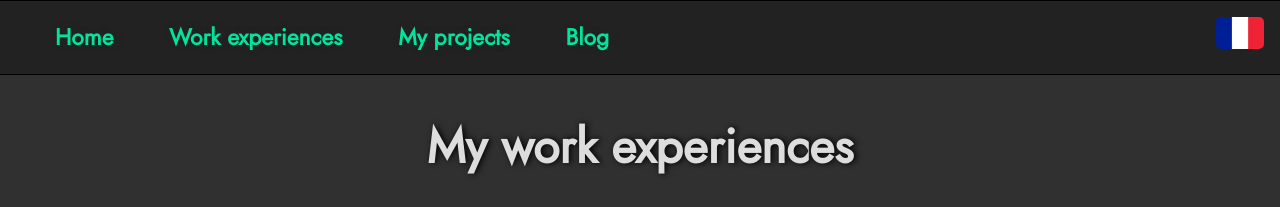
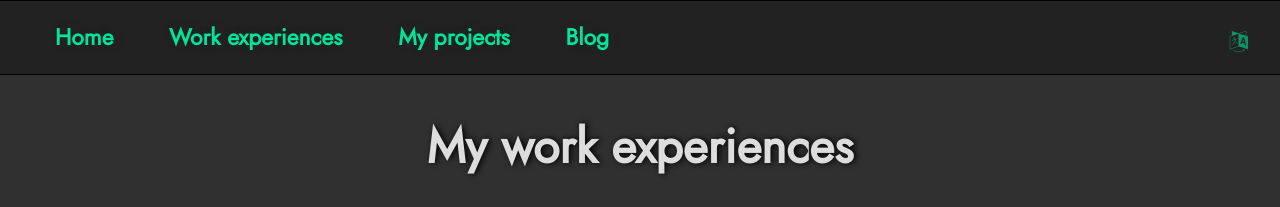
Before and after one commit to cmoineau/cmoineau.github.io, a Jekyll site: the page built from pages/en/work_experience.html, in a window 1280 px wide. Shown: the top 207 px of the page. Built offline with Jekyll 4.4.1, drawn with Linux system fonts in a browser that asks for light colours; a script that is not in the unit is left out.

Commit message:
Lang switcher added !

```diff
--- a/_includes/header_en.html
+++ b/_includes/header_en.html
@@ -7,18 +7,8 @@
         <li><a href="/work_experiences">Work experiences</a></li>
         <li><a href="/projects">My projects</a></li>
         <li><a href="/blog">Blog</a></li>
-        {% assign pages=site.pages | where:"ref", page.ref %}
-        {% for page in pages %}
-            {% if page.lang == "fr" %}
-            <img id="flag" src="/ressources/fr_flag.png" title="Vers le mode Français" onclick="go_to('{{ page.url }}')">
-            {% endif %}
-        {% endfor %}
-        {% assign posts=site.posts | where:"ref", page.ref %}
-        {% for post in posts %}
-            {% if post.lang == "fr" %}
-            <img id="flag" src="/ressources/fr_flag.png" title="Vers le mode Français" onclick="go_to('{{ post.url }}')">
-            {% endif %}
-        {% endfor %}
+
+        {% include lang_switcher.html %}
 
     </ul>
 </nav>
--- /dev/null
+++ b/_includes/lang_switcher.html
@@ -0,0 +1,25 @@
+<div class="lang_switcher">
+    <button class="langbtn"><i class="fa fa-language fa-lg" aria-hidden="true"></i></button>
+    <div class="lang_switcher-content">
+        {% assign pages=site.pages | where:"ref", page.ref%}
+        {% for page in pages %}
+            {% if page.lang == "en" %}
+                {% assign language="English" %}
+            {% endif %}
+            {% if page.lang == "fr" %}
+                {% assign language="Français" %}
+            {% endif %}
+            <a href="{{ page.url }}">{{ language }}</a>
+        {% endfor %}
+        {% assign posts=site.posts | where:"ref", page.ref%}
+        {% for post in posts %}
+            {% if post.lang == "en" %}
+                {% assign language="English" %}
+            {% endif %}
+            {% if post.lang == "fr" %}
+                {% assign language="Français" %}
+            {% endif %}
+            <a href="{{ page.url }}">{{ language }}</a>
+        {% endfor %}
+    </div>
+</div>
--- a/css/main.css
+++ b/css/main.css
@@ -283,3 +283,49 @@
     box-shadow: none;
     background: transparent;
 }
+
+
+ /* Dropdown Button */
+ .langbtn {
+    background-color: transparent;
+    color: var(--highlight);
+    padding: 16px;
+    font-size: 16px;
+    border: none;
+    margin-left: auto;
+    cursor: pointer;
+  }
+
+  /* The container <div> - needed to position the dropdown content */
+  .lang_switcher {
+    position: fixed;
+    display: inline-block;
+    right: 1em;
+  }
+
+  /* Dropdown Content (Hidden by Default) */
+  .lang_switcher-content {
+    display: none;
+    position: absolute;
+    right: 0em;
+    background-color: var(--bg1);
+    min-width: 160px;
+    z-index: 1;
+  }
+
+  /* Links inside the dropdown */
+  .lang_switcher-content a {
+    color: var(--color-text);
+    padding: 12px 16px;
+    text-decoration: none;
+    display: block;
+  }
+
+  /* Change color of dropdown links on hover */
+  .lang_switcher-content a:hover {
+      background-color: var(--bg1);
+      text-decoration: none;
+}
+
+  /* Show the dropdown menu on hover */
+  .lang_switcher:hover .lang_switcher-content {display: block;}
--- a/js/change_language.js
+++ /dev/null
@@ -1,3 +0,0 @@
-function go_to(new_url){
-    window.location.replace(new_url);
-}
--- a/pages/en/work_experience.html
+++ b/pages/en/work_experience.html
@@ -1,7 +1,7 @@
 ---
 layout: en
 title: Work Experiences
-lang: en
+lang: English
 ref: work
 permalink: /work_experiences
 ---
```
Also changed, not shown: _includes/header_fr.html (+1 -12 lines).
